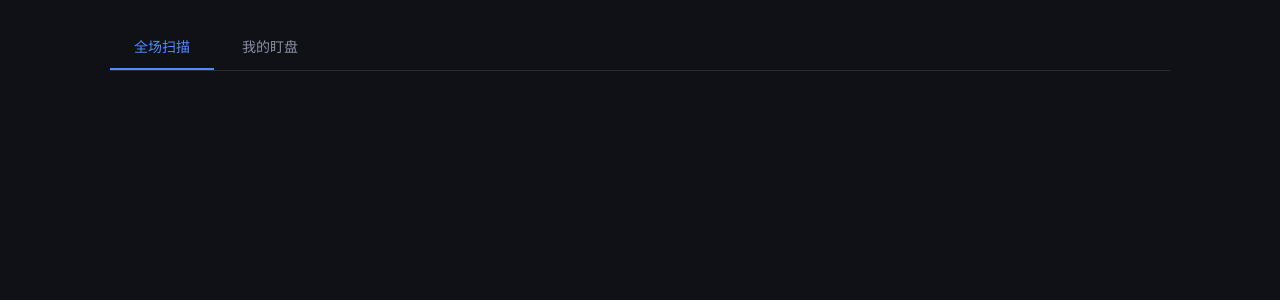
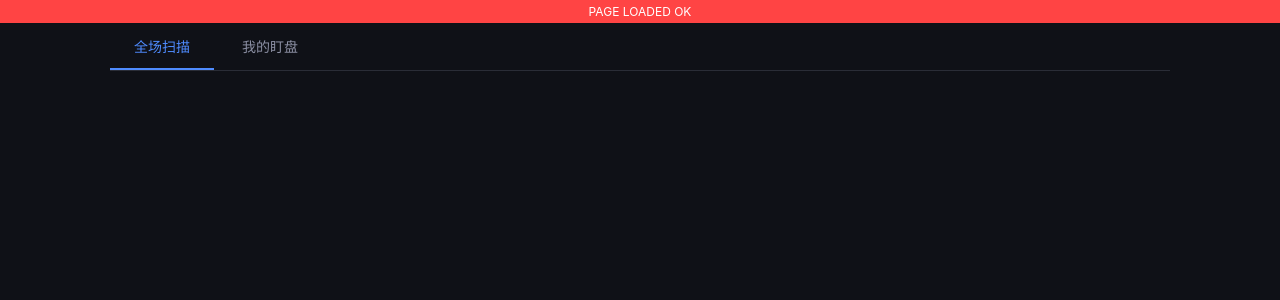
Before and after one commit to xqc-qing/fund-monitor, a Flask app: page / in a window 1280 px wide. Shown: the top 300 px of the page. Run offline with Flask 3, Linux system fonts and the light colour scheme; data that the repository does not hold is empty.

Commit message:
add diagnostic banner to verify page loading

```diff
--- a/templates/index.html
+++ b/templates/index.html
@@ -9,6 +9,12 @@
     --bg: #0f1117; --card: #1a1d27; --border: #2a2d37;
     --text: #e1e4eb; --muted: #8b8fa3; --accent: #4f8cff;
     --red: #f44b5b; --green: #2ecc71; --orange: #f39c12;
+  }
+  /* 临时诊断用 - 如果页面加载了，顶条会显示 */
+  body::before {
+    content: "PAGE LOADED OK"; display:block; background:#ff4444;
+    color:#fff; text-align:center; padding:4px; font-size:12px;
+    position:fixed; top:0; left:0; right:0; z-index:9999;
   }
   * { margin:0; padding:0; box-sizing:border-box; }
   body {
```
